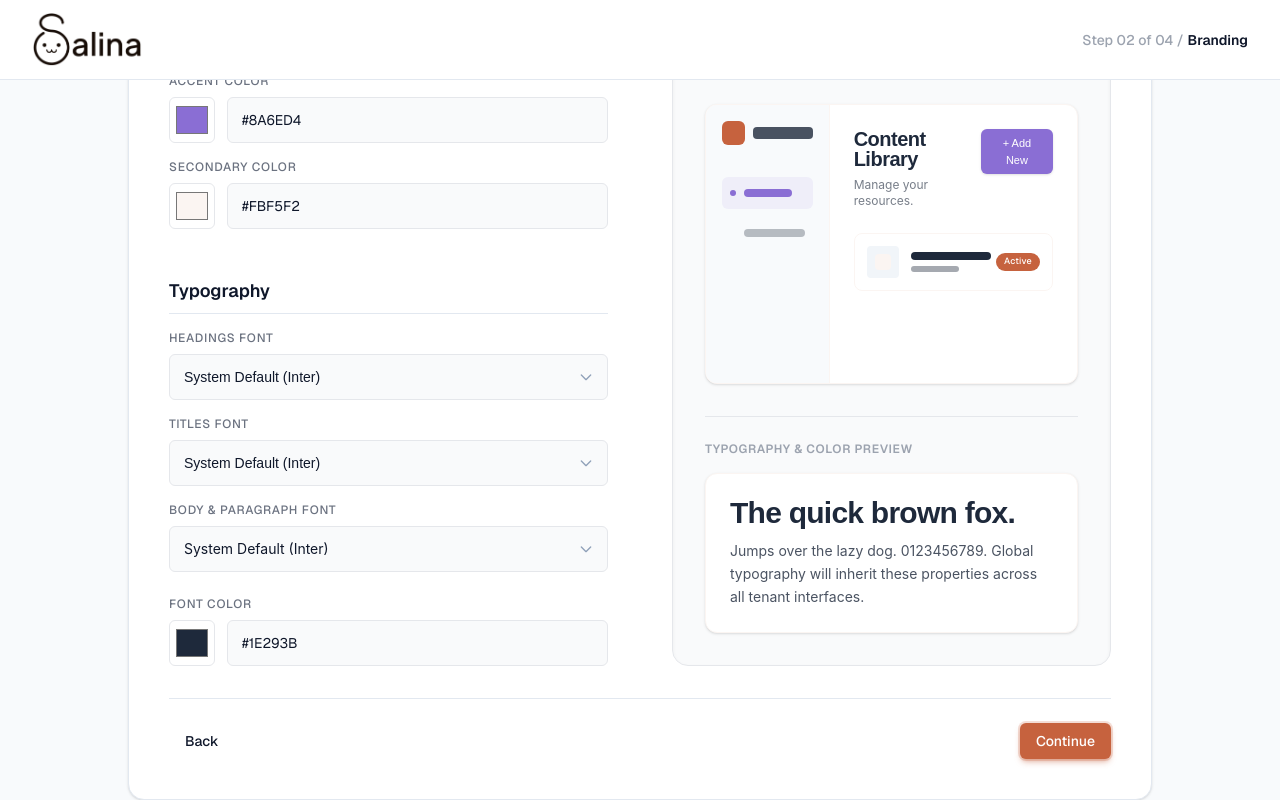
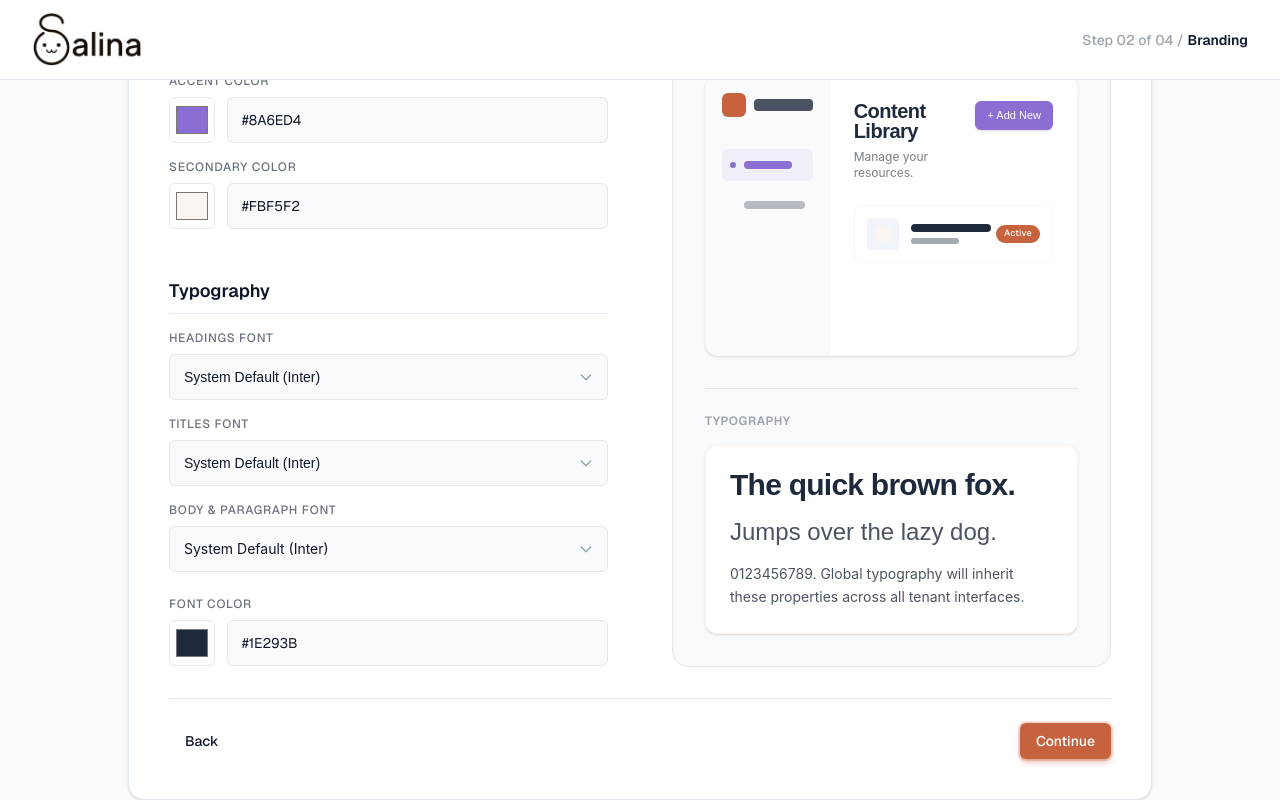
Before and after one commit to kemdav/Salina, a Next.js app: page /onboarding in a window 1280 px wide. Both pictures are taken after a click on the button "Continue". Shown: the part 367-1167 px from the top of the page. Built offline with nearby package versions, Linux system fonts and the light colour scheme.

Commit message:
Update branding-setup-form.tsx

```diff
--- a/src/components/organisms/branding-setup-form.tsx
+++ b/src/components/organisms/branding-setup-form.tsx
@@ -6,6 +6,7 @@ import { FontPicker } from "@/components/molecules/font-picker";
 
 export function BrandingSetupForm() {
 
+    // Theme State
     const [primaryColor, setPrimaryColor] = useState("#c6623e");
     const [accentColor, setAccentColor] = useState("#8a6ed4");
     const [secondaryColor, setSecondaryColor] = useState("#fbf5f2");
@@ -17,15 +18,14 @@ export function BrandingSetupForm() {
     const [bodyFont, setBodyFont] = useState("var(--font-body), sans-serif");
 
     return (
-        <div className="flex flex-col lg:flex-row gap-12 lg:gap-16 animate-in fade-in slide-in-from-bottom-4 duration-500 w-full">
+        <div className="flex flex-col lg:flex-row gap-10 lg:gap-16 animate-in fade-in slide-in-from-bottom-4 duration-500 w-full">
 
-            {/* Left Column: Form Controls */}
-            <div className="flex-1 flex flex-col gap-8 max-w-md">
+            <div className="flex-1 flex flex-col gap-8 w-full lg:max-w-md">
                 <div>
                     <h1 className="text-sm font-light text-[var(--muted)] uppercase tracking-wide mb-2">
                         ONBOARDING &nbsp;/&nbsp; <span className="text-foreground font-medium">BRANDING CONFIGURATION</span>
                     </h1>
-                    <h2 className="text-5xl font-bold font-[family:var(--font-heading)] text-foreground leading-none tracking-tight">
+                    <h2 className="text-4xl sm:text-5xl font-bold font-[family:var(--font-heading)] text-foreground leading-none tracking-tight">
                         Visual Language.
                     </h2>
                     <p className="text-sm text-[var(--muted)] mt-3">
@@ -58,19 +58,19 @@ export function BrandingSetupForm() {
             </div>
 
             {/* Live Preview Panel */}
-            <div className="flex-1 flex flex-col">
-                <div className="sticky top-28 w-full bg-[#F9FAFB] border border-[#E5E7EB] rounded-2xl p-8 flex flex-col shadow-inner">
+            <div className="flex-1 flex flex-col w-full">
+                <div className="lg:sticky lg:top-28 w-full bg-[#F9FAFB] border border-[#E5E7EB] rounded-2xl p-5 sm:p-8 flex flex-col shadow-inner">
 
-                    <div className="flex items-center justify-between mb-6">
+                    <div className="flex items-center justify-between mb-4 sm:mb-6">
                         <div className="flex items-center gap-2">
                             <div className="w-2 h-2 rounded-full bg-green-500 animate-pulse" />
                             <span className="text-xs font-semibold text-[var(--muted)] uppercase tracking-wider">Live Preview</span>
                         </div>
                     </div>
 
-                    {/* THE MINI DASHBOARD CANVAS */}
+                    {/*PREVIEW DASHBOARD CANVAS */}
                     <div
-                        className="w-full h-[280px] bg-white rounded-xl shadow-sm flex overflow-hidden transition-all duration-300"
+                        className="w-full h-auto sm:h-[280px] bg-white rounded-xl shadow-sm flex flex-col sm:flex-row overflow-hidden transition-all duration-300"
                         style={{
                             border: `1px solid ${secondaryColor}`,
                             "--preview-primary": primaryColor,
@@ -82,44 +82,44 @@ export function BrandingSetupForm() {
                             "--preview-body": bodyFont,
                         } as React.CSSProperties}
                     >
-                        {/* Mini Sidebar */}
                         <div
-                            className="w-1/3 bg-[#F8FAFC] p-4 flex flex-col gap-4"
-                            style={{ borderRight: `1px solid var(--preview-secondary)` }}
+                            className="w-full sm:w-1/3 bg-[#F8FAFC] p-3 sm:p-4 flex flex-row sm:flex-col justify-between sm:justify-start items-center sm:items-stretch gap-4 border-b sm:border-b-0 sm:border-r"
+                            style={{ borderColor: "var(--preview-secondary)" }}
                         >
                             {/* Logo Placeholder */}
-                            <div className="flex items-center gap-2 mb-4">
-                                <div className="w-6 h-6 rounded-md" style={{ backgroundColor: "var(--preview-primary)" }} />
-                                <div className="h-3 w-16 rounded opacity-80" style={{ backgroundColor: "var(--preview-text)" }} />
+                            <div className="flex items-center gap-2 mb-0 sm:mb-4">
+                                <div className="w-6 h-6 shrink-0 rounded-md" style={{ backgroundColor: "var(--preview-primary)" }} />
+                                <div className="hidden sm:block h-3 w-16 rounded opacity-80" style={{ backgroundColor: "var(--preview-text)" }} />
                             </div>
 
                             {/* Nav Links */}
-                            <div className="flex flex-col gap-2">
+                            <div className="flex flex-row sm:flex-col gap-2">
                                 {/* Active Link */}
-                                <div className="h-8 w-full rounded-md flex items-center px-2 gap-2" style={{ backgroundColor: `${accentColor}15` }}>
-                                    <div className="w-1.5 h-1.5 rounded-full" style={{ backgroundColor: "var(--preview-accent)" }} />
-                                    <div className="h-2 w-12 rounded" style={{ backgroundColor: "var(--preview-accent)" }} />
+                                <div className="h-8 w-8 sm:w-full rounded-md flex items-center justify-center sm:justify-start sm:px-2 gap-2" style={{ backgroundColor: `${accentColor}15` }}>
+                                    <div className="w-1.5 h-1.5 rounded-full shrink-0" style={{ backgroundColor: "var(--preview-accent)" }} />
+                                    <div className="hidden sm:block h-2 w-12 rounded" style={{ backgroundColor: "var(--preview-accent)" }} />
                                 </div>
                                 {/* Inactive Links */}
-                                <div className="h-8 w-full rounded-md flex items-center px-2 gap-2">
-                                    <div className="w-1.5 h-1.5 rounded-full bg-transparent" />
-                                    <div className="h-2 w-16 rounded opacity-30" style={{ backgroundColor: "var(--preview-text)" }} />
+                                <div className="h-8 w-8 sm:w-full rounded-md flex items-center justify-center sm:justify-start sm:px-2 gap-2">
+                                    <div className="w-1.5 h-1.5 rounded-full bg-transparent shrink-0" />
+                                    <div className="hidden sm:block h-2 w-16 rounded opacity-30" style={{ backgroundColor: "var(--preview-text)" }} />
                                 </div>
                             </div>
                         </div>
 
-                        <div className="w-2/3 p-6 flex flex-col relative">
+                        {/* Content Area */}
+                        <div className="w-full sm:w-2/3 p-4 sm:p-6 flex flex-col relative">
                             {/* Header row */}
-                            <div className="flex justify-between items-start mb-6">
+                            <div className="flex justify-between items-start mb-4 sm:mb-6">
                                 <div>
                                     <h4
-                                        className="text-xl font-bold leading-none tracking-tight mb-2"
+                                        className="text-lg sm:text-xl font-bold leading-none tracking-tight mb-1.5 sm:mb-2"
                                         style={{ color: "var(--preview-text)", fontFamily: "var(--preview-heading)" }}
                                     >
                                         Content Library
                                     </h4>
                                     <p
-                                        className="text-xs"
+                                        className="text-[10px] sm:text-xs"
                                         style={{ color: "var(--preview-text)", opacity: 0.6, fontFamily: "var(--preview-body)" }}
                                     >
                                         Manage your resources.
@@ -127,29 +127,30 @@ export function BrandingSetupForm() {
                                 </div>
 
                                 <button
-                                    className="px-3 py-1.5 text-[11px] text-white rounded-md shadow-sm font-medium hover:opacity-90 transition-opacity"
+                                    className="px-3 py-1.5 text-[10px] sm:text-[11px] text-white rounded-md shadow-sm font-medium hover:opacity-90 transition-opacity whitespace-nowrap"
                                     style={{ backgroundColor: "var(--preview-accent)", fontFamily: "var(--preview-title)" }}
                                 >
                                     + Add New
                                 </button>
                             </div>
 
-                            <div className="flex flex-col gap-3 flex-1">
+                            {/* Content Cards */}
+                            <div className="flex flex-col gap-2 sm:gap-3 flex-1">
                                 <div
-                                    className="p-3 rounded-lg flex items-center justify-between bg-white"
+                                    className="p-2.5 sm:p-3 rounded-lg flex items-center justify-between bg-white"
                                     style={{ border: `1px solid var(--preview-secondary)` }}
                                 >
                                     <div className="flex items-center gap-3">
-                                        <div className="w-8 h-8 rounded bg-slate-100 flex items-center justify-center">
-                                            <div className="w-4 h-4 rounded-sm" style={{ backgroundColor: "var(--preview-secondary)" }} />
+                                        <div className="w-6 h-6 sm:w-8 sm:h-8 shrink-0 rounded bg-slate-100 flex items-center justify-center">
+                                            <div className="w-3 h-3 sm:w-4 sm:h-4 rounded-sm" style={{ backgroundColor: "var(--preview-secondary)" }} />
                                         </div>
                                         <div className="flex flex-col gap-1.5">
-                                            <div className="h-2 w-20 rounded" style={{ backgroundColor: "var(--preview-text)" }} />
-                                            <div className="h-1.5 w-12 rounded opacity-40" style={{ backgroundColor: "var(--preview-text)" }} />
+                                            <div className="h-2 w-16 sm:w-20 rounded" style={{ backgroundColor: "var(--preview-text)" }} />
+                                            <div className="h-1.5 w-10 sm:w-12 rounded opacity-40" style={{ backgroundColor: "var(--preview-text)" }} />
                                         </div>
                                     </div>
                                     <div
-                                        className="px-2 py-0.5 rounded-full text-[9px] text-white font-medium tracking-wide"
+                                        className="px-2 py-0.5 rounded-full text-[8px] sm:text-[9px] text-white font-medium tracking-wide"
                                         style={{ backgroundColor: "var(--preview-primary)" }}
                                     >
                                         Active
@@ -160,29 +161,35 @@ export function BrandingSetupForm() {
                     </div>
 
                     {/* TYPOGRAPHY PREVIEWER */}
-                    <div className="mt-8 pt-6 border-t border-[#E5E7EB] flex flex-col gap-4">
-                        <span className="text-xs font-semibold text-[var(--muted)] uppercase tracking-wider">
-                            Typography & Color Preview
+                    <div className="mt-6 sm:mt-8 pt-5 sm:pt-6 border-t border-[#E5E7EB] flex flex-col gap-3 sm:gap-4">
+                        <span className="text-[10px] sm:text-xs font-semibold text-[var(--muted)] uppercase tracking-wider">
+                            Typography
                         </span>
 
                         <div
-                            className="p-6 bg-white rounded-xl shadow-sm transition-colors duration-300 flex flex-col gap-3"
+                            className="p-4 sm:p-6 bg-white rounded-xl shadow-sm transition-colors duration-300 flex flex-col gap-2 sm:gap-3"
                             style={{
                                 border: `1px solid ${secondaryColor}`,
-                                color: textColor // Directly applies your chosen Font Color
+                                color: textColor
                             }}
                         >
                             <h3
-                                className="text-3xl font-bold tracking-tight leading-none"
+                                className="text-2xl sm:text-3xl font-bold tracking-tight leading-tight sm:leading-none"
                                 style={{ fontFamily: headingFont }}
                             >
                                 The quick brown fox.
                             </h3>
                             <p
-                                className="text-sm leading-relaxed opacity-80"
+                                className="text-2xl sm:text-2xl leading-relaxed opacity-80"
+                                style={{ fontFamily: titleFont }}
+                            >
+                                Jumps over the lazy dog.
+                            </p>
+                            <p
+                                className="text-xs sm:text-sm leading-relaxed opacity-80"
                                 style={{ fontFamily: bodyFont }}
                             >
-                                Jumps over the lazy dog. 0123456789. Global typography will inherit these properties across all tenant interfaces.
+                                0123456789. Global typography will inherit these properties across all tenant interfaces.
                             </p>
                         </div>
                     </div>
```
